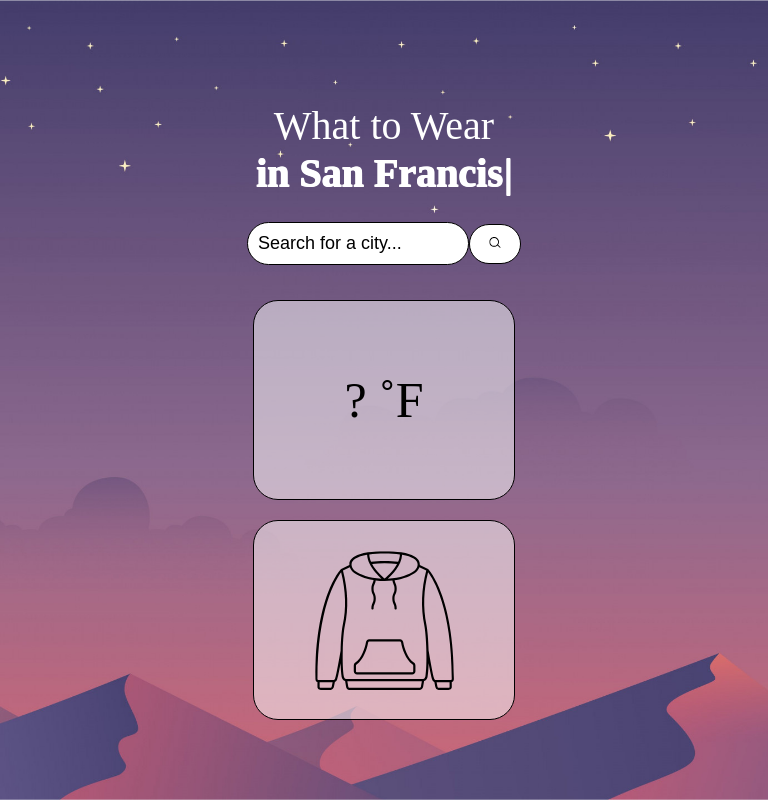
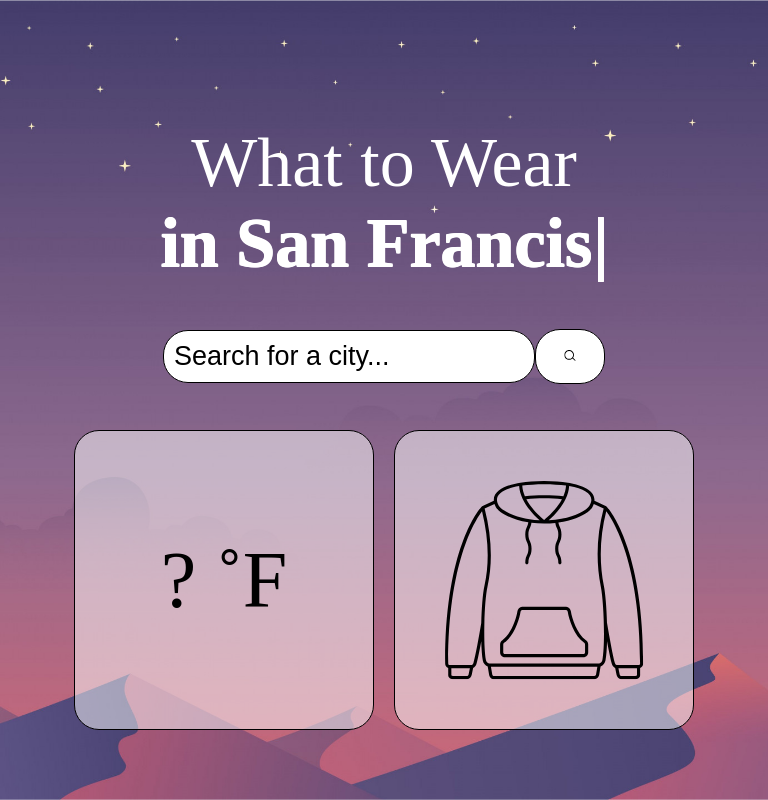
Before and after one commit to lancechincodes/what-to-wear, a React (Create React App) app: page /main in a window 768 px wide. Built offline with nearby package versions, Linux system fonts and the light colour scheme; no server answers; a web font is replaced by a local one.

Commit message:
Add responsiveness to tier 4 category (tablets)

```diff
--- a/src/cssFiles/DateTime.css
+++ b/src/cssFiles/DateTime.css
@@ -42,7 +42,7 @@
 }
 
 /*Tier 3 (Small tablets)*/
-@media screen and (min-width: 500px) and (max-width: 768px) {
+@media screen and (min-width: 500px) and (max-width: 700px) {
     .updated {
         font-size: 18px;
     }
@@ -55,3 +55,18 @@
         font-size: 22px;
     }
 }
+
+/*Tier 4 (Tablets)*/
+@media screen and (min-width: 700px) and (max-width: 960px) {
+    .updated {
+        font-size: 30px;
+    }
+
+    .time {
+        font-size: 80px;
+    }
+
+    .date {
+        font-size: 40px;
+    }
+}
--- a/src/cssFiles/HeadingSearch.css
+++ b/src/cssFiles/HeadingSearch.css
@@ -32,7 +32,7 @@
 }
 
 /*Tier 3 (Small tablets)*/
-@media screen and (min-width: 500px) and (max-width: 768px) {
+@media screen and (min-width: 500px) and (max-width: 700px) {
     .headingSearch {
         height: 220px;
     }
@@ -41,3 +41,18 @@
         width: 350px;
     }
 }
+
+/*Tier 4 (Tablets)*/
+@media screen and (min-width: 700px) and (max-width: 960px) {
+    .headingSearch {
+        height: 360px;
+    }
+    .heading {
+        font-size: 70px;
+        width: 600px;
+    }
+    .searchButton {
+        width: 70px;
+        height: 55px;
+    }
+}
--- a/src/cssFiles/Home.css
+++ b/src/cssFiles/Home.css
@@ -74,3 +74,18 @@
         font-size: 30px;
     }
 }
+
+/*Tier 4 (Tablets)*/
+@media screen and (min-width: 700px) and (max-width: 960px) {
+    .title {
+        font-size: 80px;
+    }
+
+    .enter-button {
+        width: 250px;
+    }
+
+    .enter {
+        font-size: 35px;
+    }
+}
--- a/src/cssFiles/SearchForm.css
+++ b/src/cssFiles/SearchForm.css
@@ -33,9 +33,17 @@
 }
 
 /*Tier 3 (Tablets)*/
-@media screen and (min-width: 500px) and (max-width: 768px) {
+@media screen and (min-width: 500px) and (max-width: 700px) {
     .inputField {
         width: 200px;
         font-size: 18px;
     }
 }
+
+/*Tier 4 (Tablets)*/
+@media screen and (min-width: 700px) and (max-width: 960px) {
+    .inputField {
+        width: 350px;
+        font-size: 27px;
+    }
+}
--- a/src/cssFiles/WeatherInfo.css
+++ b/src/cssFiles/WeatherInfo.css
@@ -88,3 +88,29 @@
         width: 160px;
     }
 }
+
+/*Tier 4 (Tablets)*/
+@media screen and (min-width: 700px) and (max-width: 960px) {
+    .weatherInfo {
+        grid-template-columns: repeat(2, 300px);
+        grid-template-rows: repeat(1, 300px);
+        justify-content: center;
+    }
+
+    .temperature {
+        font-size: 80px;
+    }
+
+    .condition {
+        font-size: 35px;
+    }
+
+    .condition-icon {
+        width: 100px;
+    }
+
+    .clothesImg {
+        width: 250px;
+    }
+
+}
```
